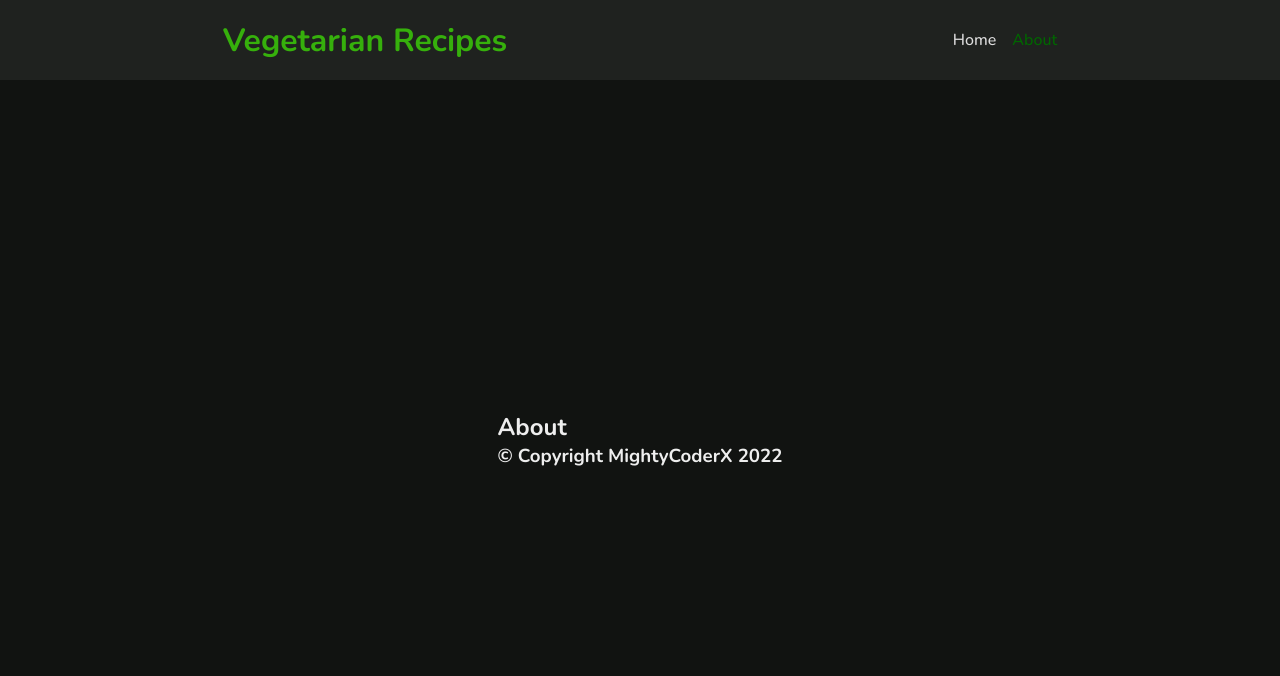
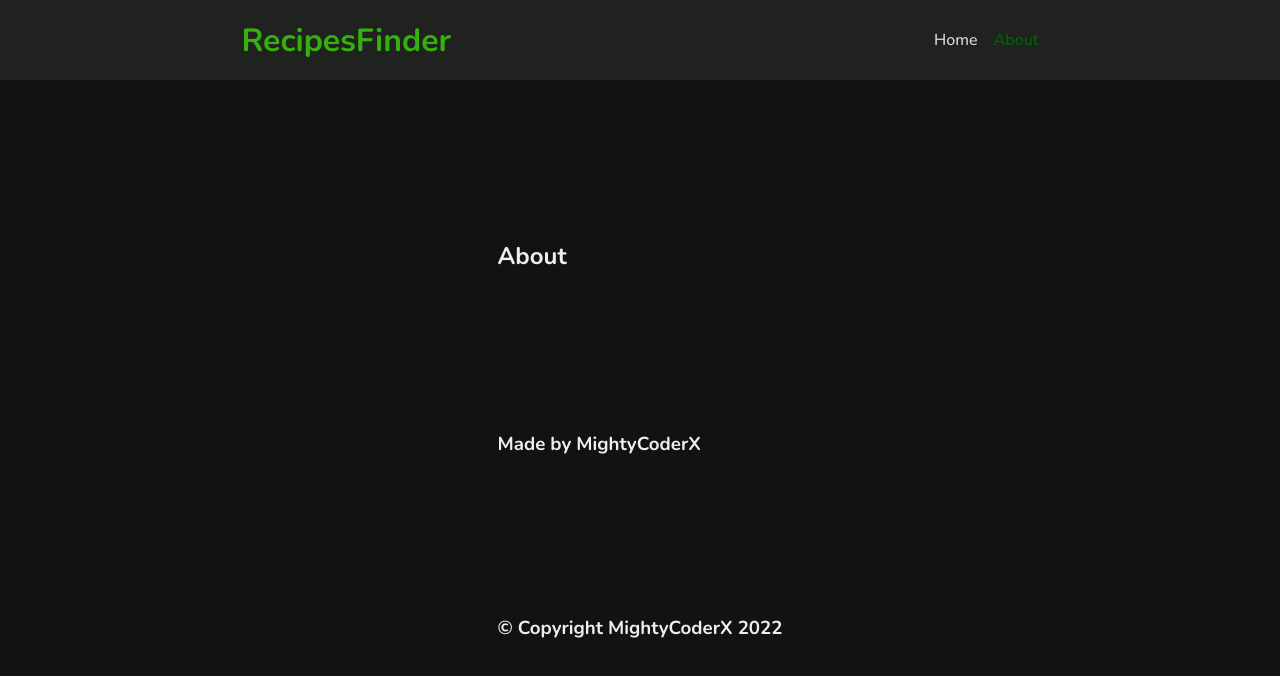
Before and after one commit to MightyCoderX/recipes-finder, a React (Create React App) app: page /about in a window 1280 px wide. Shown: the top 676 px of the page. Built offline with nearby package versions, Linux system fonts and the light colour scheme; no server answers.

Commit message:
Changed project name to recipes-finder everywhere (maybe)

```diff
--- a/package.json
+++ b/package.json
@@ -1,5 +1,5 @@
 {
-  "name": "vegetarian-recipes",
+  "name": "recipes-finder",
   "version": "0.1.0",
   "private": true,
   "dependencies": {
--- a/src/components/About.js
+++ b/src/components/About.js
@@ -3,10 +3,12 @@ function About()
     return (
         <div style={{
                 display: 'grid',
-                placeContent: 'center'
+                justifyContent: 'center',
+                paddingTop: '10rem'
             }}
         >
             <h2>About</h2>
+            <h3>Made by MightyCoderX</h3>
             <h3>&copy; Copyright MightyCoderX 2022</h3>
         </div>
     )
--- a/src/components/Header.js
+++ b/src/components/Header.js
@@ -21,7 +21,7 @@ function Header()
 
     return (
         <div className="header">
-            <h1 className="logo">Vegetarian Recipes</h1>
+            <h1 className="logo">RecipesFinder</h1>
             <nav className="nav-links">
                 <Link to="/" className={document.location.pathname === '/' ? 'active' : ''}>
                     { isNarrow ? <HomeRounded title="Home"/> : 'Home' }
```
